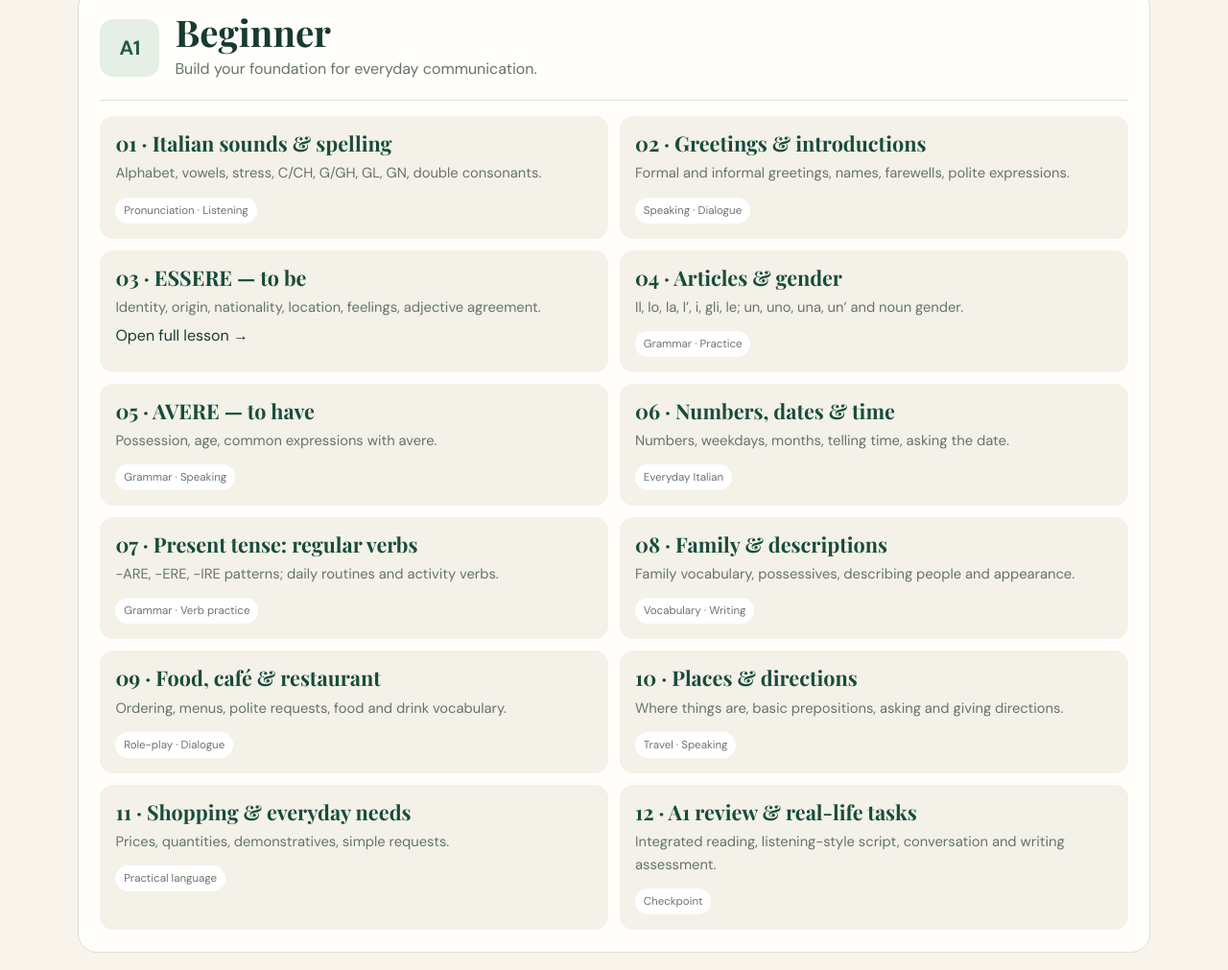
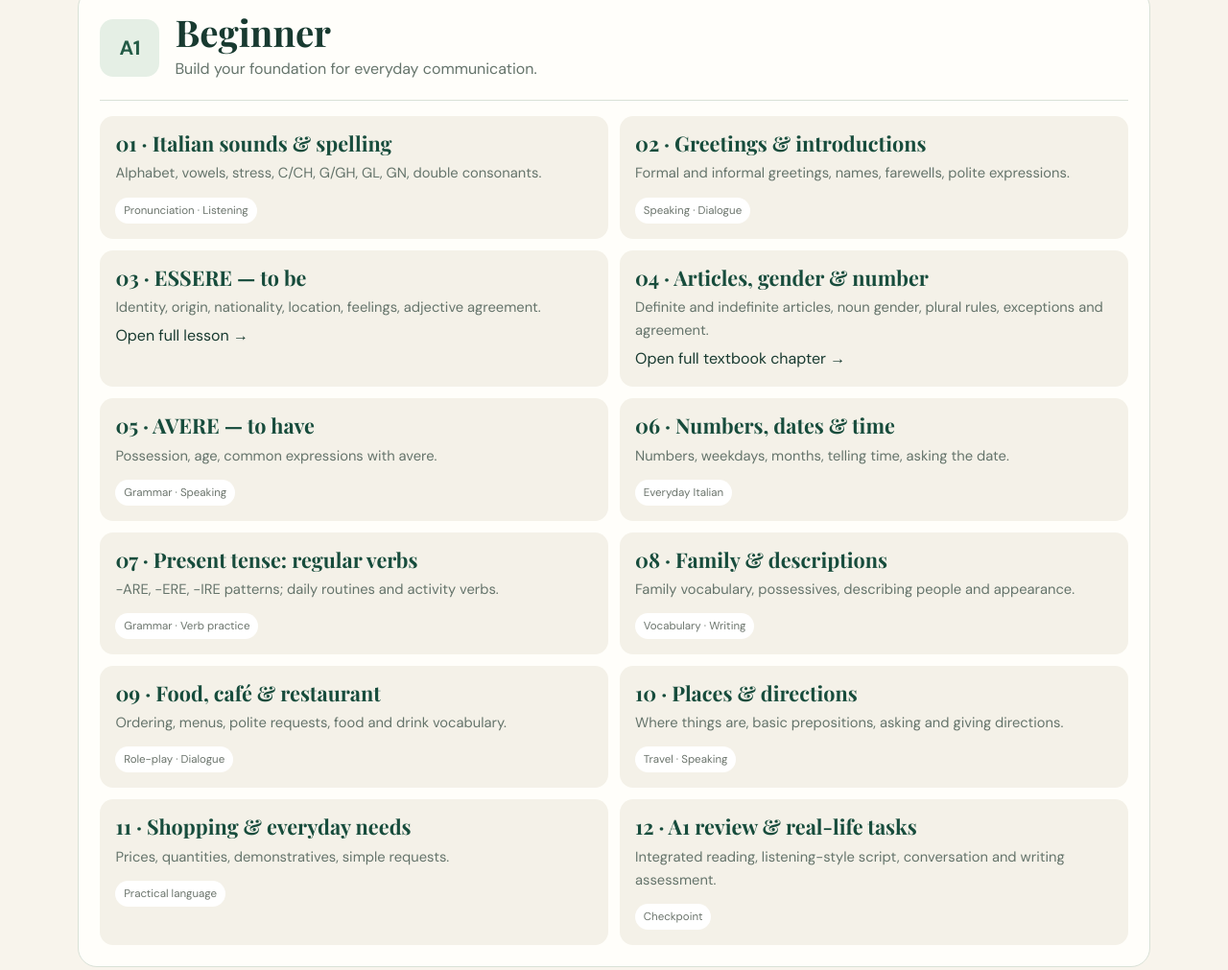
Before and after one commit to ellencheck/Italian-Learning-Academy, a plain HTML site: page lessons.html in a window 1280 px wide. Shown: the part 682-1693 px from the top of the page at 96% size. Drawn offline with nearby package versions, Linux system fonts and the light colour scheme.

Commit message:
Link full textbook chapter on Italian articles

```diff
--- a/lessons.html
+++ b/lessons.html
@@ -10,7 +10,7 @@
 <div class="module"><h3>01 · Italian sounds & spelling</h3><p>Alphabet, vowels, stress, C/CH, G/GH, GL, GN, double consonants.</p><span class="tag">Pronunciation · Listening</span></div>
 <div class="module"><h3>02 · Greetings & introductions</h3><p>Formal and informal greetings, names, farewells, polite expressions.</p><span class="tag">Speaking · Dialogue</span></div>
 <div class="module"><h3>03 · ESSERE — to be</h3><p>Identity, origin, nationality, location, feelings, adjective agreement.</p><a href="lesson-essere.html">Open full lesson →</a></div>
-<div class="module"><h3>04 · Articles & gender</h3><p>Il, lo, la, l’, i, gli, le; un, uno, una, un’ and noun gender.</p><span class="tag">Grammar · Practice</span></div>
+<div class="module"><h3>04 · Articles, gender & number</h3><p>Definite and indefinite articles, noun gender, plural rules, exceptions and agreement.</p><a href="lesson-articles.html">Open full textbook chapter →</a></div>
 <div class="module"><h3>05 · AVERE — to have</h3><p>Possession, age, common expressions with avere.</p><span class="tag">Grammar · Speaking</span></div>
 <div class="module"><h3>06 · Numbers, dates & time</h3><p>Numbers, weekdays, months, telling time, asking the date.</p><span class="tag">Everyday Italian</span></div>
 <div class="module"><h3>07 · Present tense: regular verbs</h3><p>-ARE, -ERE, -IRE patterns; daily routines and activity verbs.</p><span class="tag">Grammar · Verb practice</span></div>
```
